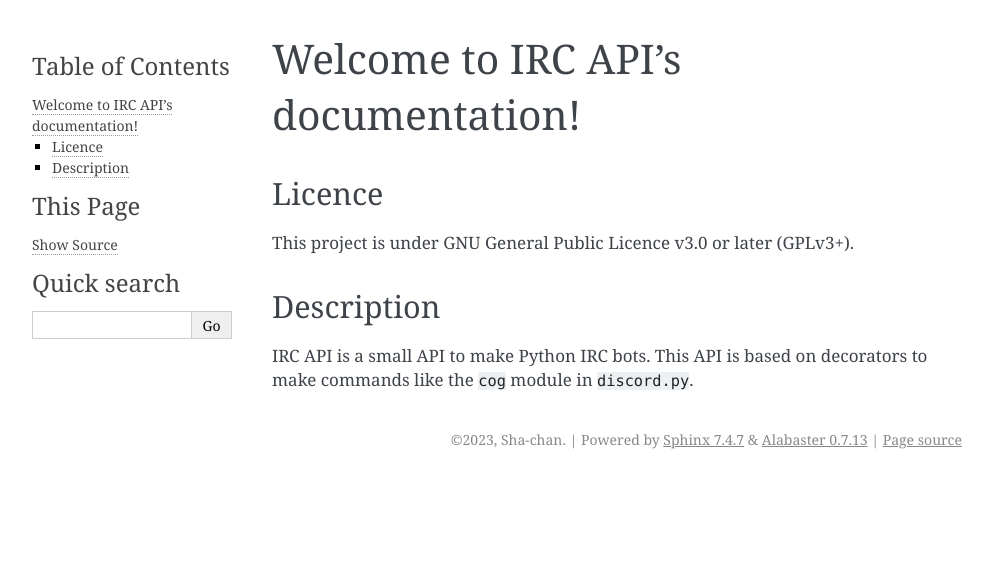
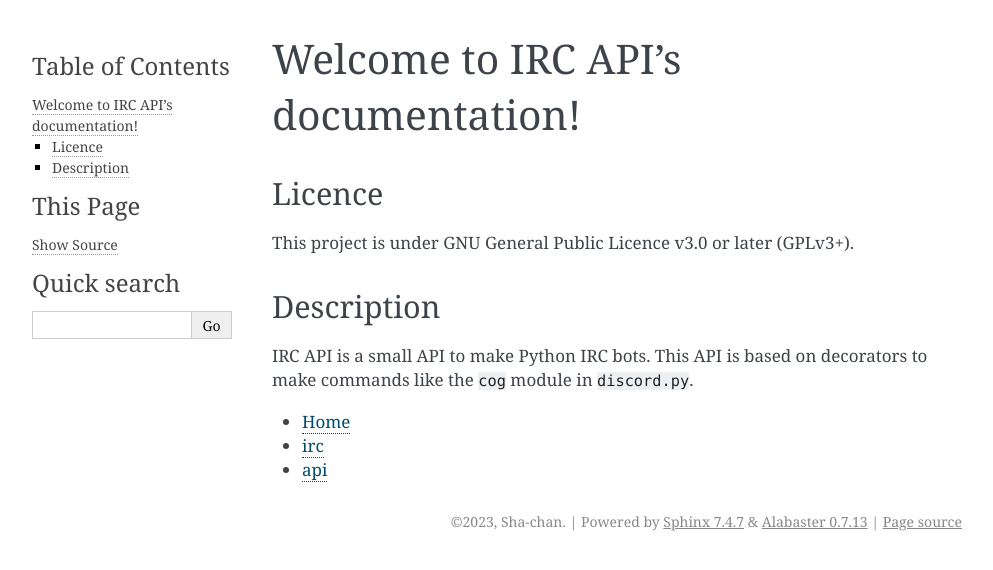
Before and after one commit to Shadow15510/irc_api, a Sphinx documentation site: the page built from docs/index.rst, in a window 1280 px wide. Shown: the top 570 px of the page, without its empty margins (148-1141 px from the left). Built offline with Sphinx 7.4.7, drawn with Linux system fonts in a browser that asks for light colours.

Commit message:
Add modules documentations

```diff
--- a/docs/api.rst
+++ b/docs/api.rst
@@ -1,7 +1,10 @@
 irc_api.api package
 ===================
-
 .. automodule:: irc_api.api
     :members:
     :undoc-members:
     :show-inheritance:
+
+.. toctree::
+   :maxdepth: 2
+   irc_api.api
--- a/docs/index.rst
+++ b/docs/index.rst
@@ -8,3 +8,8 @@ This project is under GNU General Public Licence v3.0 or later (GPLv3+).
 Description
 -----------
 IRC API is a small API to make Python IRC bots. This API is based on decorators to make commands like the ``cog`` module in ``discord.py``.
+
+.. toctree::
+    Home <self>
+    irc <irc>
+    api <api>
--- a/docs/irc.rst
+++ b/docs/irc.rst
@@ -4,3 +4,7 @@ irc_api.irc package
     :members:
     :undoc-members:
     :show-inheritance:
+
+.. toctree::
+    :maxdepth: 2
+    irc_api.irc
```
